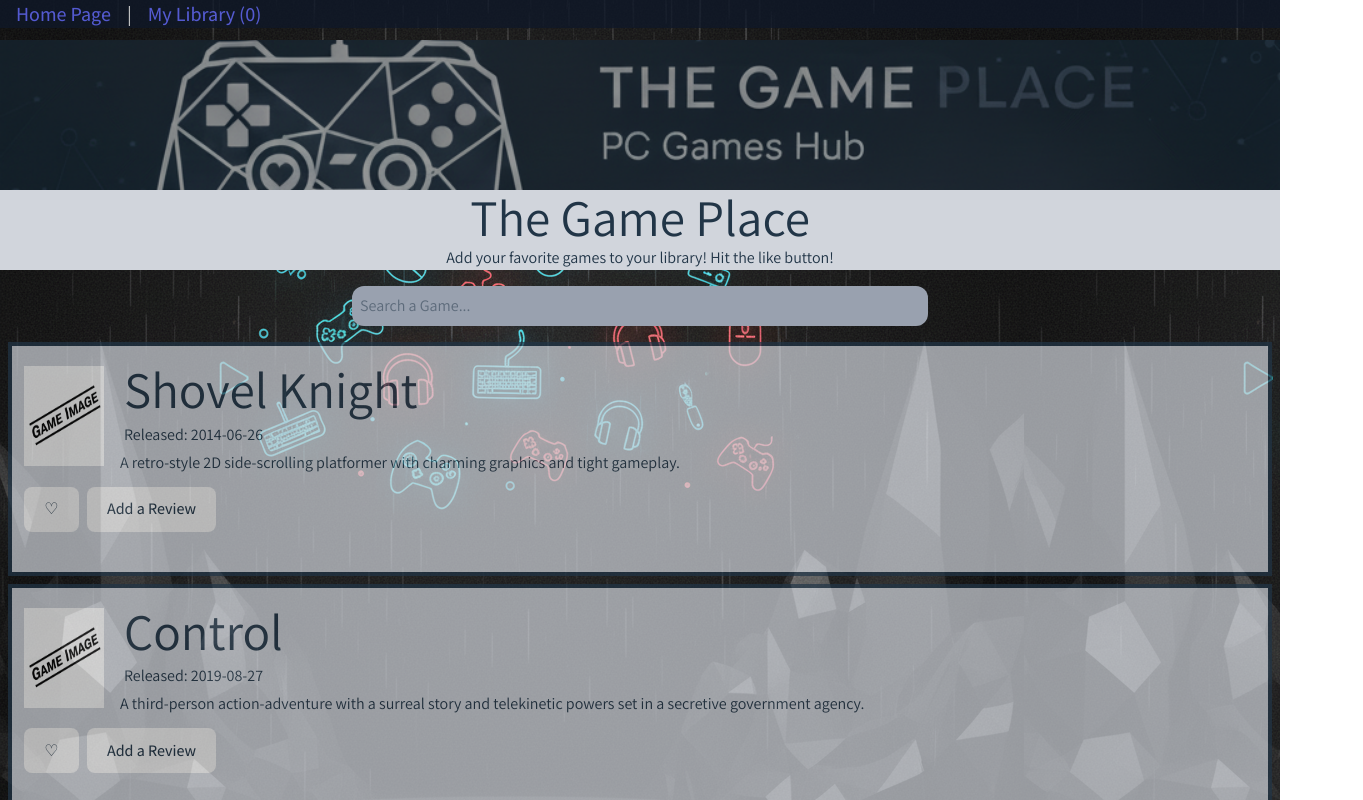
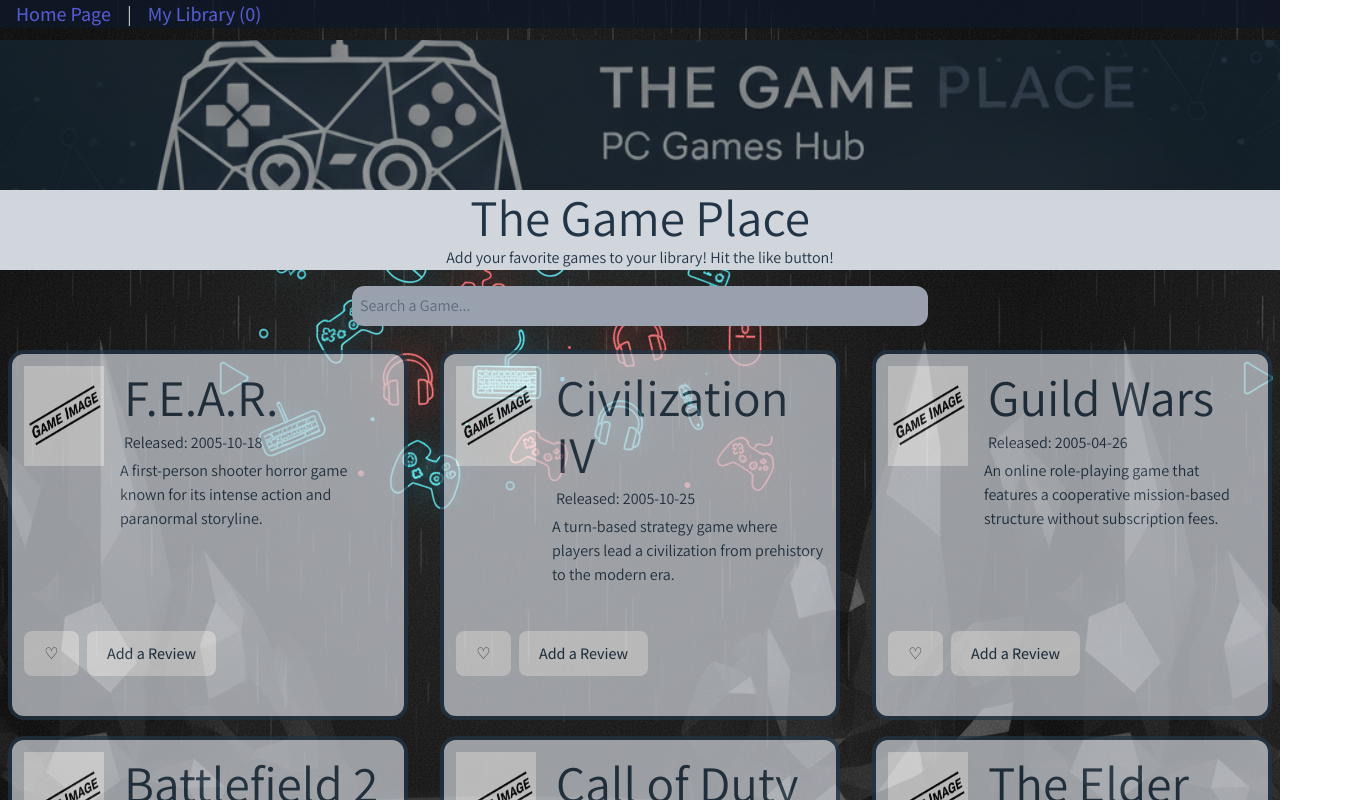
Before and after one commit to Yovel-sys/first-project-video-games, a React (Vite) app: page / in a window 1280 px wide. Shown: the top 800 px of the page, 1363 px wide, since content can reach past the window. Built offline with nearby package versions, Linux system fonts and the light colour scheme.

Commit message:
11-10-2025

```diff
--- a/src/App.jsx
+++ b/src/App.jsx
@@ -68,7 +68,12 @@
               <HomePage games={allGames} handleLike={handleLikeWithCount} />
             }
           />
-          <Route path="/library" element={<MyLibrary games={allGames} />} />
+          <Route
+            path="/library"
+            element={
+              <MyLibrary games={allGames} handleLike={handleLikeWithCount} />
+            }
+          />
 
           <Route path="/item/:id" element={<ItemPage />} />
           <Route path="/example" element={<ExamplePage />} />
--- a/src/components/GameCard.jsx
+++ b/src/components/GameCard.jsx
@@ -10,8 +10,8 @@
   handleReviewText,
 }) {
   return (
-    <div className="bg-gray-300 opacity-70 border-4 p-3 pb-10 m-2">
-      <div className="flex items-center">
+    <div className="flex flex-col h-full w-100 bg-gray-300 opacity-70 border-4 p-3 pb-10 m-2 rounded-2xl">
+      <div className="flex items-start flex-grow mb-4">
         <img src={gameImagePlaceolder} alt="" className="h-25 w-20 mr-4" />
         <div>
           <h1 className="m-1">{game.gameName}</h1>
--- a/src/pages/HomePage.jsx
+++ b/src/pages/HomePage.jsx
@@ -6,6 +6,10 @@
 import gamePlaceLogo1 from "../assets/gamePlaceLogo1.png";
 
 export default function HomePage({ games, handleLike }) {
+  // const [shuffledGames] = useState(() =>
+  //   games.slice().sort(() => Math.random() - 0.5)
+  // );
+
   const [reviewText, setReviewText] = useState("");
   function handleReviewText(event) {
     setReviewText(event.target.value);
@@ -19,7 +23,7 @@
     setSearchText(event.target.value);
     console.log(searchText);
   }
-  const shuffledGames = games.slice().sort(() => Math.random() - 0.5);
+
   return (
     <>
       <div className="w-screen">
@@ -35,8 +39,9 @@
           handleSearchText={handleSearchText}
           searchText={searchText}
         />
-
-        {shuffledGames.map((game) => {
+        <div className="grid grid-cols-3 gap-4">
+          {games.map((game) => {
+            //{shuffledGames.map((game) => {
             const lowerCaseGameName = game.gameName.toLowerCase();
             if (lowerCaseGameName.includes(searchText.toLowerCase()))
               return (
@@ -52,6 +57,7 @@
               );
           })}
         </div>
+      </div>
     </>
   );
 }
--- a/src/pages/MyLibrary.jsx
+++ b/src/pages/MyLibrary.jsx
@@ -1,7 +1,7 @@
 import Header from "../components/Header";
 import GameCard from "../components/GameCard";
 
-export default function MyLibrary({ games }) {
+export default function MyLibrary({ games, handleLike }) {
   return (
     <>
       <div className="w-screen">
@@ -10,11 +10,15 @@
           seconderyHeader="Games you liked will show here!"
         />
       </div>
-      {games.map((game) => {
-        if (game.isLiked === true) {
-          return <GameCard game={game} />;
-        }
-      })}
+      <div className="grid grid-cols-3 gap-4">
+        {games.map((game) => {
+          if (game.isLiked === true) {
+            return (
+              <GameCard key={game.id} handleLike={handleLike} game={game} />
+            );
+          }
+        })}
+      </div>
     </>
   );
 }
```
Lines whose indentation alone changed are shown as unchanged.
